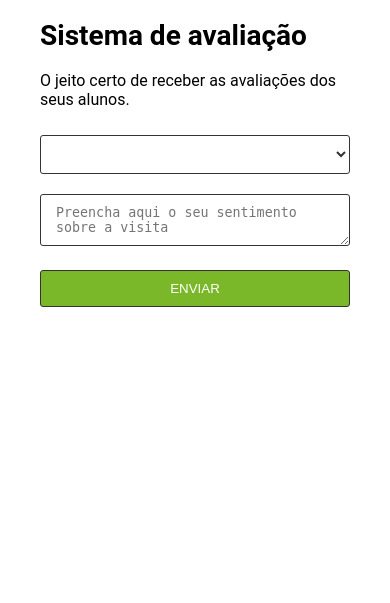
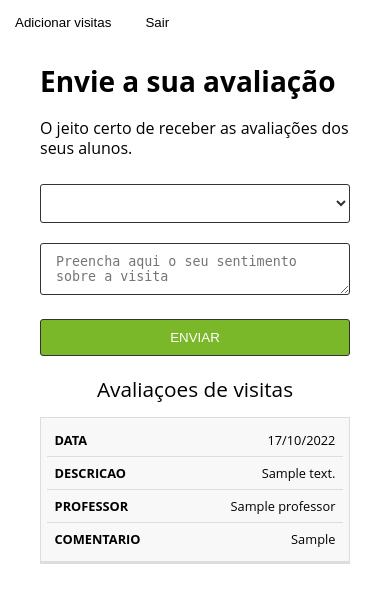
Before and after one commit to Rudio1/Projeto2-SistemasWeb, a Python web app: template templates/Homescreen.html in a window 390 px wide. Shown: the top 603 px of the page. Run offline with Jinja, Linux system fonts and the light colour scheme; the template is opened without the code that fills it: most values are stand-ins (such as "Sample title", 1, 10 or a date in 2020).

Commit message:
Adicionando tabela na homescreen

```diff
--- a/api.py
+++ b/api.py
@@ -72,7 +72,7 @@ def addAvaliacao(user, visita, avaliacao):
     session.commit()
 
 def selectAllVisitas():
-    return session.query(Visitas).all()
+    return engine.engine.execute('SELECT *, (SELECT COUNT(b.score) FROM avaliacoes b WHERE a.id=b.visita) AS qtd_avaliacoes, (SELECT AVG(b.score) FROM avaliacoes b WHERE a.id=b.visita) AS media_score FROM visitas a')
 
 def checkPassword(password, hashed):
     password = password.encode('utf-8')
--- /dev/null
+++ b/dashboard.py
@@ -0,0 +1,3 @@
+import pandas as pd
+
+df = pd.DataFrame({'x':['A', 'B', 'C'], 'y':[100, 200, 300]})
--- a/static/home.css
+++ b/static/home.css
@@ -21,8 +21,7 @@ h2 {
 
 input,
 select,
-textarea,
-button {
+textarea {
   width: 100%;
   padding: 10px 15px;
   margin: 10px 0px 10px 0px;
@@ -30,6 +29,50 @@ button {
   border-radius: 3px;
   background-color: transparent;
   color: #333;
+}
+
+.button {
+  width: 100%;
+  padding: 10px 15px;
+  margin: 10px 0px 10px 0px;
+  box-sizing: border-box;
+  border-radius: 3px;
+  background-color: transparent;
+  color: #333;
+
+  background-color: #7ab829;
+  cursor: pointer;
+  color: #fff;
+}
+
+.button:hover {
+  background-color: #6ea22c;
+}
+
+.menu {
+  display: flex;
+  /* background-color: #000000; */
+
+  justify-content: space-between;
+}
+
+.button-add {
+  border: none;
+  padding: 15px;
+  cursor: pointer;
+
+}
+
+.button-colorgreen {
+  background-color: #33AA33;
+}
+
+.button-colorwhite {
+  background-color: #FFFFFF;
+}
+
+.button-colorred {
+  background-color: #B22222;
 }
 
 .texto-preto {
@@ -40,17 +83,95 @@ button {
   border: solid 1px #333;
 }
 
-button {
-    background-color: #7ab829;
-    cursor: pointer;
-    color: #fff;
+.informacoes,
+.contato {
+  margin: 0px 40px 0px 40px;
 }
 
-button:hover {
-    background-color: #6ea22c;
+
+table {
+  border: 1px solid #ccc;
+  border-collapse: collapse;
+  margin: 0;
+  padding: 0;
+  width: 100%;
+  table-layout: fixed;
 }
 
-.informacoes,
-.contato {
-    margin: 0px 40px 40px 40px;
+table caption {
+  font-size: 1.5em;
+  margin: .5em 0 .75em;
 }
+
+table tr {
+  background-color: #f8f8f8;
+  border: 1px solid #ddd;
+  padding: .35em;
+}
+
+table th,
+table td {
+  padding: .625em;
+  text-align: center;
+}
+
+table th {
+  font-size: .85em;
+  letter-spacing: .1em;
+  text-transform: uppercase;
+}
+
+@media screen and (max-width: 600px) {
+  table {
+    border: 0;
+  }
+
+  table caption {
+    font-size: 1.3em;
+  }
+
+  table thead {
+    border: none;
+    clip: rect(0 0 0 0);
+    height: 1px;
+    margin: -1px;
+    overflow: hidden;
+    padding: 0;
+    position: absolute;
+    width: 1px;
+  }
+
+  table tr {
+    border-bottom: 3px solid #ddd;
+    display: block;
+    margin-bottom: .625em;
+  }
+
+  table td {
+    border-bottom: 1px solid #ddd;
+    display: block;
+    font-size: .8em;
+    text-align: right;
+  }
+
+  table td::before {
+    /*
+      * aria-label has no advantage, it won't be read inside a table
+      content: attr(aria-label);
+      */
+    content: attr(data-label);
+    float: left;
+    font-weight: bold;
+    text-transform: uppercase;
+  }
+
+  table td:last-child {
+    border-bottom: 0;
+  }
+}
+
+/* general styling */
+body {
+  font-family: "Open Sans", sans-serif;
+  line-height: 1.25;
+}
--- a/templates/Homescreen.html
+++ b/templates/Homescreen.html
@@ -11,10 +11,18 @@
 
 <body>
     <div class="conteudo-destaque">
+        <div class="menu">
+            <form method="post">
+                <button type="submit" name="button_menu" value="add_visita" class="button-add button-colorwhite">Adicionar visitas</button>
+                <button type="submit" name="button_menu" value="signout" class="button-add button-colorwhite">Sair</button>
+            </form>
+
+        </div>
         <div class="informacoes">
-            <h1>Sistema de avaliação</h1>
-            <p>O jeito certo de receber as avaliações dos seus alunos.
-            <p>
+
+
+            <h1>Envie a sua avaliação</h1>
+            <p>O jeito certo de receber as avaliações dos seus alunos.</p>
 
             <form method="post" action="">
                 <select id="select_visita" name="select_visita" value="" class="borda-preta" required>
@@ -26,9 +34,32 @@
                     {% endif %}
                 </select>
 
-                <textarea class="borda-preta" id="comentario" name="comentario" placeholder="Preencha aqui o seu sentimento sobre a visita" required></textarea>
-                <button type="submit" class="borda-preta" name="button_enviar" value="submit_button">ENVIAR</button>
+                <textarea class="borda-preta" id="comentario" name="comentario"
+                    placeholder="Preencha aqui o seu sentimento sobre a visita" required></textarea>
+                <button type="submit" class="borda-preta button" name="button_enviar" value="submit_button">ENVIAR</button>
             </form>
+
+            <table>
+                <caption>Avaliaçoes de visitas</caption>
+                <thead>
+                    <tr>
+                        <th scope="col">Data da visita</th>
+                        <th scope="col">Descrição</th>
+                        <th scope="col">Professor</th>
+                        <th scope="col">Avaliações</th>
+                    </tr>
+                </thead>
+                <tbody>
+                    {% for visita in visitas %}
+                    <tr>
+                        <td data-label="Data">17/10/2022</td>
+                        <td data-label="Descricao">{{visita.descricao}}</td>
+                        <td data-label="Professor">{{visita.professor}}</td>
+                        <td data-label="Comentario">{{visita.media_str}}</td>
+                    </tr>
+                    {% endfor %}
+                </tbody>
+            </table>
         </div>
     </div>
 </body>
```
Also changed, not shown: app.py (+42 -7 lines), static/new.js (added, +77 -0 lines). Lines whose indentation alone changed are shown as unchanged.
